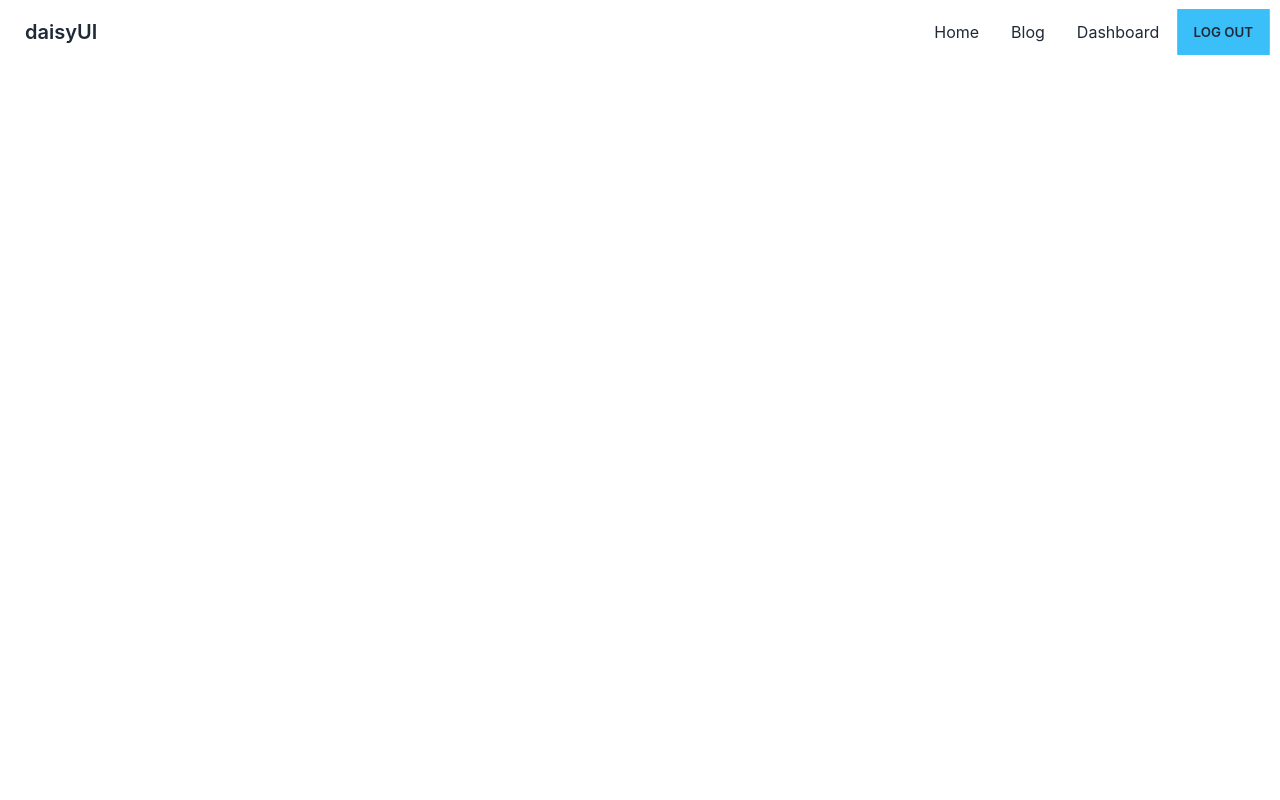
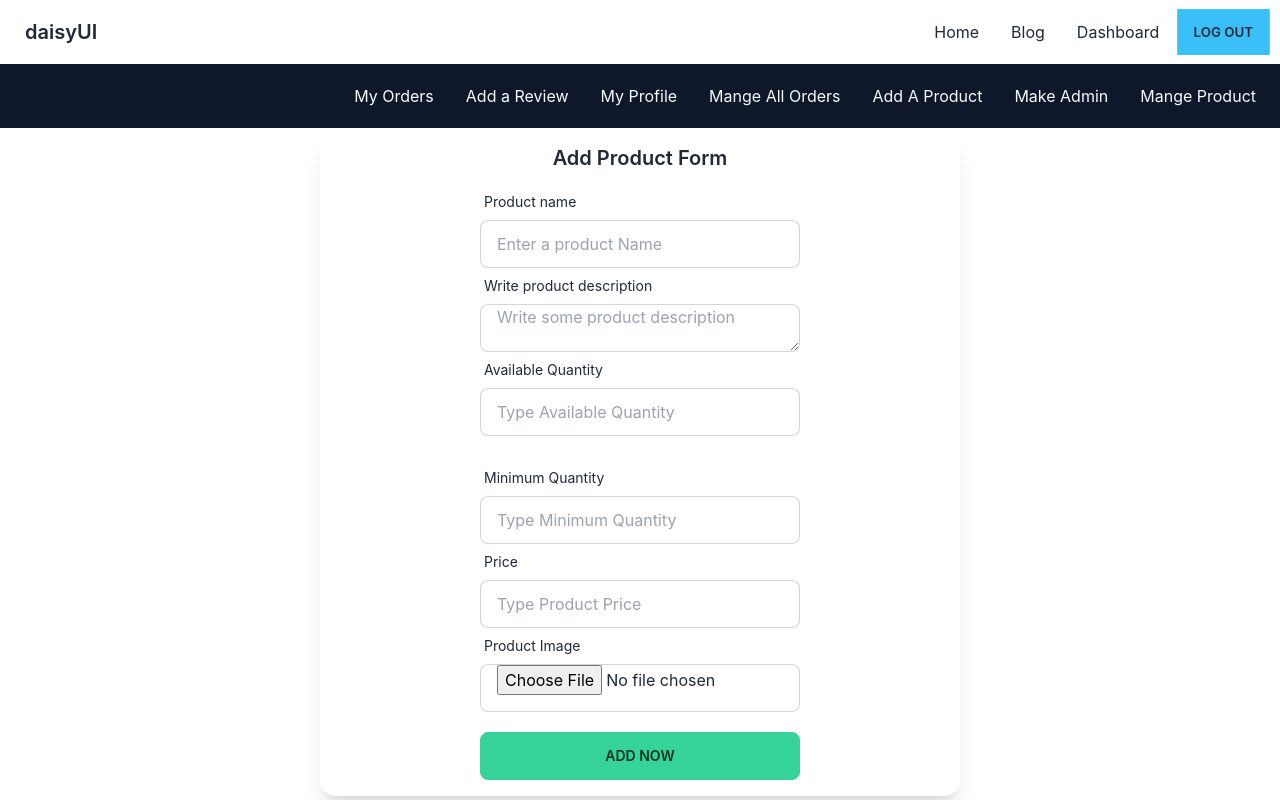
Before and after one commit to zahidjos/product-manufacturer, a React (Create React App) app: page /dashboard/addProduct in a window 1280 px wide. Built offline with nearby package versions, Linux system fonts and the light colour scheme; no server answers; sample sign-in values are in the browser's storage.

Commit message:
add product complete

```diff
--- a/src/App.js
+++ b/src/App.js
@@ -15,6 +15,8 @@ import MyReview from './component/Dashboard/Myreview/MyReview';
 import Profile from './component/Dashboard/Profile/Profile';
 import MakeAdmin from './component/Dashboard/MakeAdmin/MakeAdmin';
 import MangeOrder from './component/Dashboard/MangeOrder/MangeOrder';
+import AddProduct from './component/Dashboard/AddProduct/AddProduct';
+import MangeProduct from './component/Dashboard/MangeProduct/MangeProduct';
 
 
 function App() {
@@ -33,7 +35,9 @@ function App() {
          <Route path='addReview' element={<MyReview></MyReview>}></Route>
          <Route path='profile' element={<Profile></Profile>}></Route>
          <Route path='mangeOrder' element={<MangeOrder></MangeOrder>}></Route>
+         <Route path='addProduct' element={<AddProduct></AddProduct>}></Route>
          <Route path='makeAdmin' element={<MakeAdmin></MakeAdmin>}></Route>
+         <Route path='mangeProduct' element={<MangeProduct></MangeProduct>}></Route>
        </Route>
      </Routes>
 
--- /dev/null
+++ b/src/component/Dashboard/AddProduct/AddProduct.js
@@ -0,0 +1,134 @@
+import React from 'react';
+import { useNavigate } from 'react-router-dom';
+
+const AddProduct = () => {
+       const navigate=useNavigate();
+    const handelAddProduct=(event)=>{
+        event.preventDefault();
+        const productName=event.target.productName.value;
+        const description=event.target.description.value;
+        const availableQuantity=event.target.availableQuantity.value;
+        const minimumQuantity=event.target.minimumQuantity.value;
+        const price=event.target.price.value;
+        const file=event.target.image.files;;
+
+          const fileImage=file[0];
+        //   console.log(fileImage);
+          const imageStoreKey='f1b3b6981d66ff97450dd4066006da28';
+          const formData = new FormData();
+          formData.append('image',fileImage);
+          fetch(`https://api.imgbb.com/1/upload?key=${imageStoreKey}`,{
+              method:'POST',
+              body:formData
+          })
+          .then(res=>res.json())
+          .then(data=>{
+            if(data.success){
+                const image=data.data.image.url
+
+                const product={
+                    name:productName,
+                    Description:description,
+                    Minimum_quantity: minimumQuantity,
+                    Available_quantity:availableQuantity,
+                    Price:price,
+                    image:image
+                }
+
+                fetch('http://localhost:5000/items',{
+                    method:'POST',
+                    headers:{
+                      'content-type':'application/json'
+                    },
+                    body:JSON.stringify(product)
+                  })
+                  .then(res=>res.json())
+                  .then(result=>{
+                      if(result.acknowledged){
+                        navigate('/')
+                      }
+                })
+
+
+
+                }})
+
+
+
+        // console.log(product)
+
+    }
+
+    return (
+        <div>
+
+
+
+            <div className='w-1/2 mx-auto'>
+           <div className="card card-compact  bg-base-100 shadow-xl">
+
+  <div className="card-body  items-center  text-center">
+    <h2 className="card-title">Add Product Form</h2>
+
+      <div className='w-full'>
+        <form onSubmit={handelAddProduct} >
+
+<div className="form-control mx-auto w-full max-w-xs">
+  <label className="label">
+    <span className="label-text">Product name</span>
+   </label>
+  <input type="text" name='productName' placeholder='Enter a product Name'  class="input input-bordered w-full max-w-xs" />
+  </div>
+
+  <div className="form-control mx-auto w-full max-w-xs">
+  <label className="label">
+    <span className="label-text">Write product description</span>
+    </label>
+   <textarea name="description"placeholder='Write some product description' class="input input-bordered w-full max-w-xs" id="" cols="230" rows="100"></textarea>
+  </div>
+
+<div className="form-control mx-auto w-full max-w-xs">
+  <label className="label">
+    <span className="label-text">Available Quantity</span>
+   </label>
+  <input type="number" name='availableQuantity' placeholder='Type Available Quantity'   class="input input-bordered w-full max-w-xs" />
+  </div>
+
+<div class="mx-auto mt-6  w-full max-w-xs">
+<label className="label">
+    <span className="label-text">Minimum Quantity</span>
+   </label>
+
+  <input type="number"  name='minimumQuantity' placeholder="Type Minimum Quantity" class="input input-bordered w-full max-w-xs" />
+
+
+</div>
+
+<div class="form-control mx-auto w-full max-w-xs">
+  <label className="label">
+    <span className="label-text"> Price</span>
+   </label>
+  <input type="number" name='price' placeholder='Type Product Price' class="input input-bordered w-full max-w-xs" />
+  </div>
+
+  <div class="form-control mx-auto w-full max-w-xs">
+  <label className="label">
+    <span className="label-text">Product Image</span>
+   </label>
+  <input type="file" name='image'  class="input input-bordered w-full max-w-xs" />
+  </div>
+
+<input  className="btn btn-success w-full max-w-xs mt-5" type="submit" value="Add Now" />
+          </form>
+          </div>
+      </div>
+
+  </div>
+</div>
+</div>
+
+
+    );
+};
+
+export default AddProduct;
--- a/src/component/Dashboard/Dashboard.js
+++ b/src/component/Dashboard/Dashboard.js
@@ -15,6 +15,7 @@ const Dashboard = () => {
       <li><Link to='addReview'>Add a Review</Link></li>
       <li><Link to='profile'>My Profile</Link></li>
       <li><Link to='mangeOrder'>Mange All Orders</Link></li>
+      <li><Link to='addProduct'>Add A Product</Link></li>
       <li><Link to='makeAdmin'>Make Admin</Link></li>
       </ul>
     </div>
@@ -26,7 +27,10 @@ const Dashboard = () => {
       <li><Link to='addReview'>Add a Review</Link></li>
       <li><Link to='profile'>My Profile</Link></li>
       <li><Link to='mangeOrder'>Mange All Orders</Link></li>
+      <li><Link to='addProduct'>Add A Product</Link></li>
       <li><Link to='makeAdmin'>Make Admin</Link></li>
+      <li><Link to='mangeProduct'>Mange Product</Link></li>
+
     </ul>
   </div>
 
--- /dev/null
+++ b/src/component/Dashboard/MangeProduct/MangeProduct.js
@@ -0,0 +1,11 @@
+import React from 'react';
+
+const MangeProduct = () => {
+    return (
+        <div>
+            <h2>Hi i am mange product</h2>
+        </div>
+    );
+};
+
+export default MangeProduct;
```
Also changed, not shown: src/component/Dashboard/AddProduct/AddProduct.css (added), src/component/Dashboard/MangeProduct/MangeProduct.css (added).
